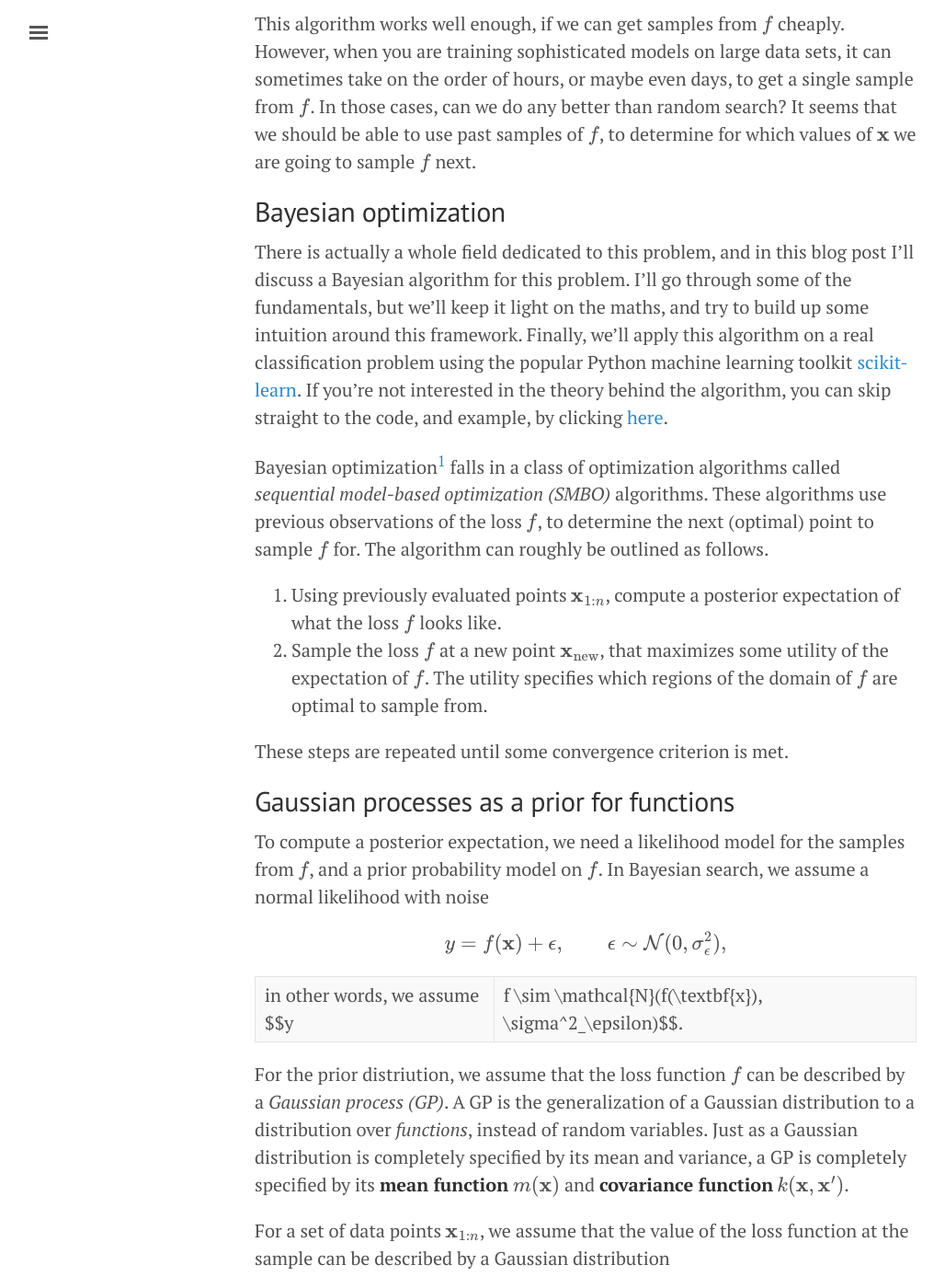
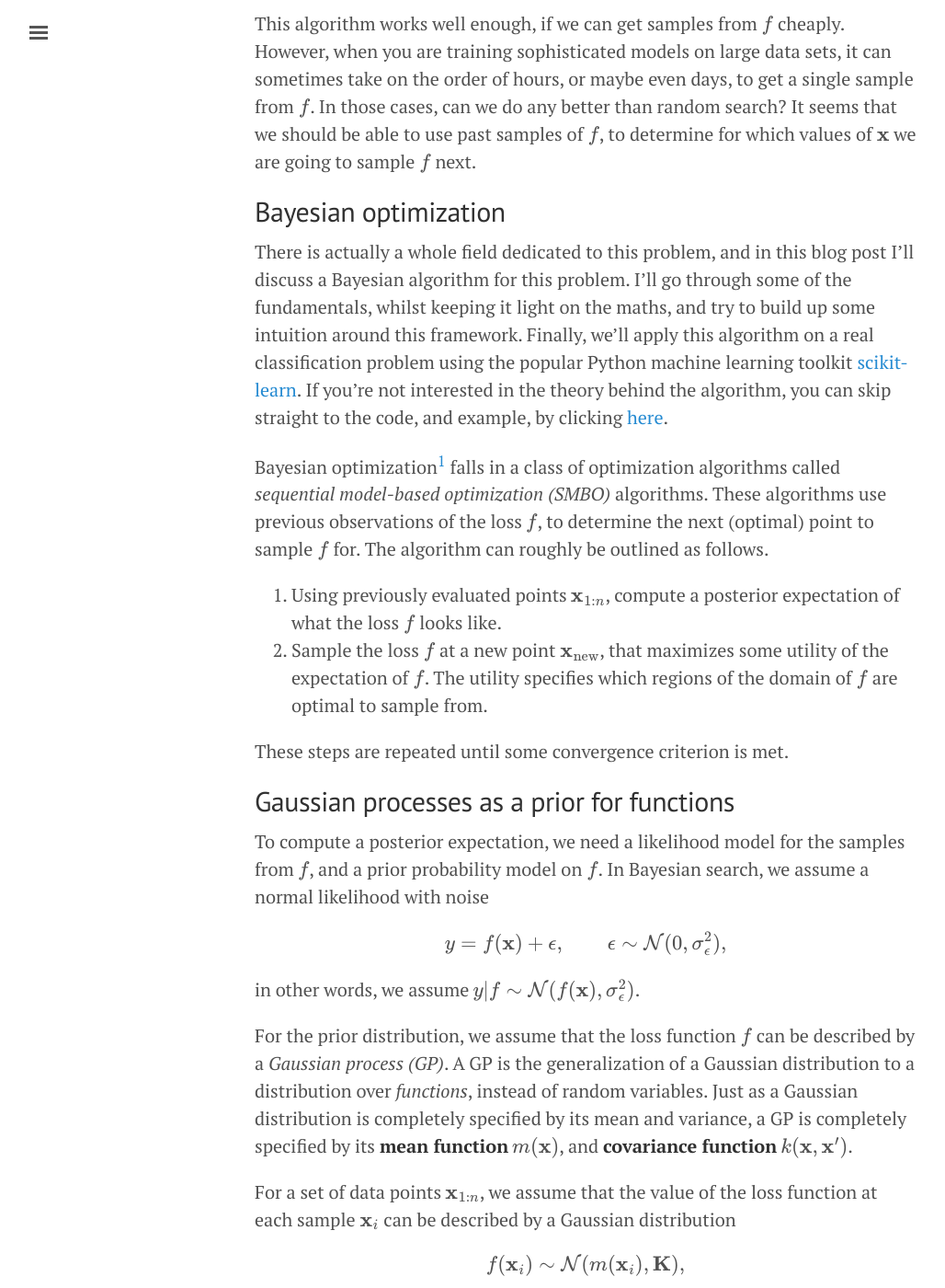
Before and after one commit to thuijskens/thuijskens.github.io, a Jekyll site: the page built from _posts/2016-12-29-bayesian-optimisation.md, in a window 1280 px wide and 1400 px high, scrolled down 591 px. Shown: the whole window at 92% size, without its empty margins (3-1031 px from the left). Built offline with Jekyll 4.4.1, drawn with Linux system fonts in a browser that asks for light colours; formulas are drawn with MathJax 3; some of the changed text lies outside the part shown.

Commit message:
Fix minor typos and latex processing errors

```diff
--- a/_posts/2016-12-29-bayesian-optimisation.md
+++ b/_posts/2016-12-29-bayesian-optimisation.md
@@ -11,7 +11,7 @@ This algorithm works well enough, if we can get samples from $$f$$ cheaply. Howe
 
 ## Bayesian optimization
 
-There is actually a whole field dedicated to this problem, and in this blog post I'll discuss a Bayesian algorithm for this problem. I'll go through some of the fundamentals, but we'll keep it light on the maths, and try to build up some intuition around this framework. Finally, we'll apply this algorithm on a real classification problem using the popular Python machine learning toolkit [scikit-learn](http://scikit-learn.org/). If you're not interested in the theory behind the algorithm, you can skip straight to the code, and example, by clicking [here](#parameter-selection-of-a-support-vector-machine).
+There is actually a whole field dedicated to this problem, and in this blog post I'll discuss a Bayesian algorithm for this problem. I'll go through some of the fundamentals, whilst keeping it light on the maths, and try to build up some intuition around this framework. Finally, we'll apply this algorithm on a real classification problem using the popular Python machine learning toolkit [scikit-learn](http://scikit-learn.org/). If you're not interested in the theory behind the algorithm, you can skip straight to the code, and example, by clicking [here](#parameter-selection-of-a-support-vector-machine).
 
 <!--excerpt-->
 
@@ -28,15 +28,15 @@ To compute a posterior expectation, we need a likelihood model for the samples f
 
 $$ y = f(\mathbf{x}) + \epsilon, \quad\quad \epsilon \sim \mathcal{N}(0, \sigma^2_\epsilon), $$
 
-in other words, we assume $$y | f \sim \mathcal{N}(f(\textbf{x}), \sigma^2_\epsilon)$$.
+in other words, we assume $$y \vert f \sim \mathcal{N}(f(\textbf{x}), \sigma^2_\epsilon)$$.
 
-For the prior distriution, we assume that the loss function $$f$$ can be described by a *Gaussian process (GP)*. A GP is the generalization of a Gaussian distribution to a distribution over *functions*, instead of random variables. Just as a Gaussian distribution is completely specified by its mean and variance, a GP is completely specified by its **mean function** $$m(\textbf{x})$$ and **covariance function** $$k(\textbf{x}, \textbf{x}')$$.
+For the prior distribution, we assume that the loss function $$f$$ can be described by a *Gaussian process (GP)*. A GP is the generalization of a Gaussian distribution to a distribution over *functions*, instead of random variables. Just as a Gaussian distribution is completely specified by its mean and variance, a GP is completely specified by its **mean function** $$m(\textbf{x})$$, and **covariance function** $$k(\textbf{x}, \textbf{x}')$$.
 
-For a set of data points $$\textbf{x}_{1:n}$$, we assume that the value of the loss function at the sample can be described by a Gaussian distribution
+For a set of data points $$\textbf{x}_{1:n}$$, we assume that the value of the loss function at each sample $$\mathbf{x}_i$$ can be described by a Gaussian distribution
 
-$$ f(\textbf{x}_{1:n}) \sim \mathcal{N}(m(\textbf{x}_{1:n}), \textbf{K}), $$
+$$ f(\textbf{x}_i) \sim \mathcal{N}(m(\textbf{x}_i), \textbf{K}),$$
 
-where the kernel matrix $$\textbf{K}$$ has entries given by
+where the $$n \times n$$ kernel matrix $$\textbf{K}$$ has entries given by
 
 $$ [K]_{ij} = k(\textbf{x}_{i}, \textbf{x}_j). $$
 
@@ -196,7 +196,7 @@ Bayesian optimisation certainly seems like an interesting approach, but it does
 
 If you're interested in more production-ready systems, it is worthwhile to check out [MOE](https://github.com/Yelp/MOE), [Spearmint](https://github.com/HIPS/Spearmint)[^3], or [hyperopt](https://github.com/hyperopt/hyperopt)[^4]. These implementations can also deal with integer, and categorical, hyperparameters.
 
-An interesting application of these methods are fully automated machine learning pipelines. By treating the type of model you want to estimate as a categorical variable, you can build an optimizer in the `hyperopt` framework, that will select both the right model type, and the right hyperparameters of that model (see section 2.2 [here](https://github.com/hyperopt/hyperopt/wiki/FMin), for an example). It seems that this makes a large part of my job as a data scientist obsolete, but luckily we are not completely there yet.
+An interesting application of these methods are fully automated machine learning pipelines. By treating the type of model you want to estimate as a categorical variable, you can build an optimizer in the `hyperopt` framework, that will select both the right model type, and the right hyperparameters of that model (see section 2.2 [here](https://github.com/hyperopt/hyperopt/wiki/FMin), for an example). It seems that this makes a large part of my job as a data scientist obsolete, but luckily we are not completely there yet!
 
 ## References
 
```
